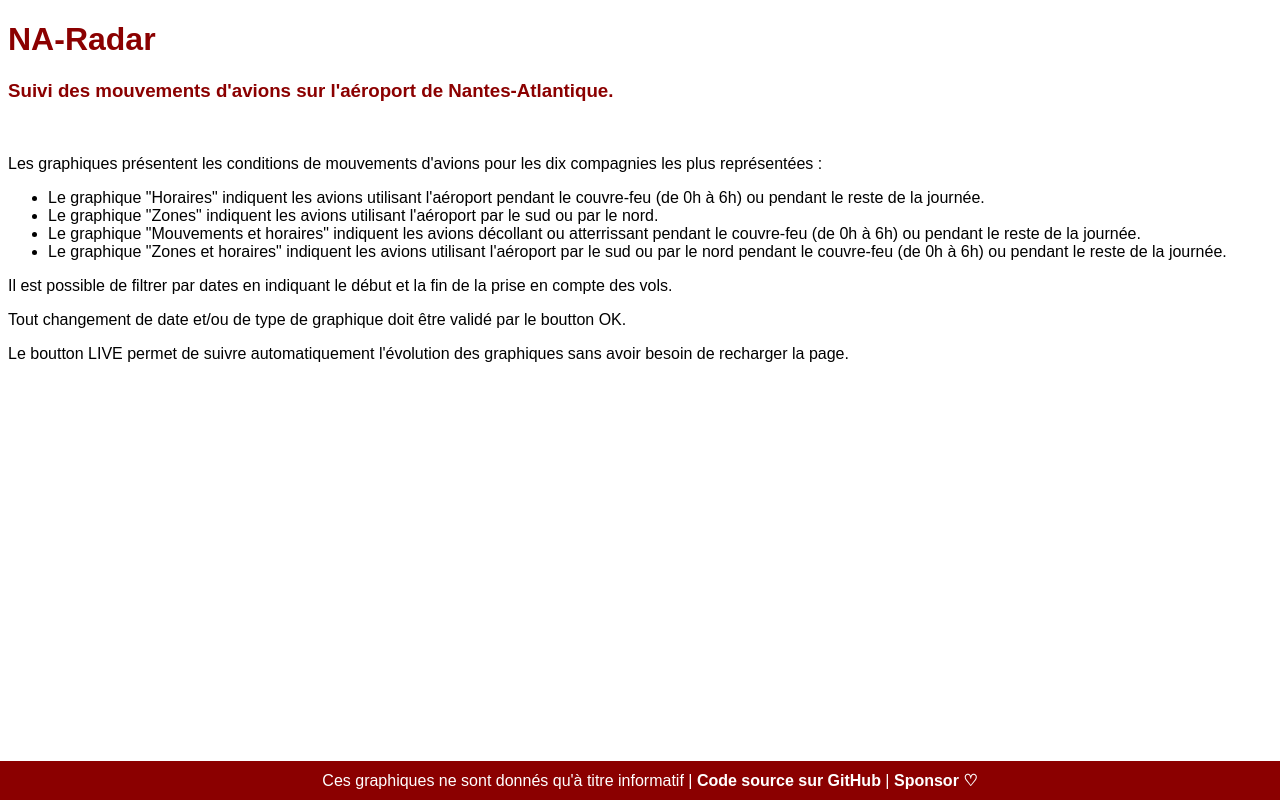
After one commit to matteli/na-radar, a Flask app: page /help in a window 1280 px wide. The commit adds this page. Run offline with Flask 2, Linux system fonts and the light colour scheme; parts of the project's set-up code (start-up, migrations or seed data) failed here and were passed over.

Commit message:
add help  page

```diff
--- a/na_visualize/na_visualize.py
+++ b/na_visualize/na_visualize.py
@@ -29,6 +29,11 @@ def index():
         end_date=end_date,
         type_graph=type_graph,
     )
+
+
+@app.route("/help", methods=["GET"])
+def help():
+    return render_template("help.html")
 
 
 @app.route("/graph", methods=["POST"])
--- /dev/null
+++ b/na_visualize/templates/base.html
@@ -0,0 +1,42 @@
+<!doctype html>
+
+<head>
+  <meta name="viewport" content="width=device-width, initial-scale=1">
+  <!-- Primary Meta Tags -->
+  <title>NA-Radar</title>
+  <meta name="title" content="NA-Radar">
+  <meta name="description" content="Suivi des mouvements d'avions sur l'aéroport de Nantes-Atlantique. ">
+
+  <!-- Open Graph / Facebook -->
+  <meta property="og:type" content="website">
+  <meta property="og:url" content="https://na-radar.matteli.fr/">
+  <meta property="og:title" content="NA-Radar">
+  <meta property="og:description" content="Suivi des mouvements d'avions sur l'aéroport de Nantes-Atlantique. ">
+  <meta property="og:image" content="https://na-radar.matteli.fr/media/preview.png">
+
+  <!-- Twitter -->
+  <meta property="twitter:card" content="summary_large_image">
+  <meta property="twitter:url" content="https://na-radar.matteli.fr/">
+  <meta property="twitter:title" content="NA-Radar">
+  <meta property="twitter:description" content="Suivi des mouvements d'avions sur l'aéroport de Nantes-Atlantique. ">
+  <meta property="twitter:image" content="https://na-radar.matteli.fr/media/preview.png">
+
+  <link rel="stylesheet" href='/static/style.css' />
+  <link rel="shortcut icon" href="{{ url_for('static', filename='favicon.ico') }}" />
+</head>
+
+<body>
+  <h1>
+    NA-Radar
+  </h1>
+  <h3>
+    Suivi des mouvements d'avions sur l'aéroport de Nantes-Atlantique.
+  </h3>
+  <br />
+  {% block content %}{% endblock %}
+  <footer>
+    Ces graphiques ne sont donnés qu'à titre informatif | <a href="https://github.com/matteli/na-radar">Code source sur
+      GitHub</a> | <a href="https://github.com/sponsors/matteli">Sponsor &#9825;</a>
+  </footer>
+  {% block script %}{% endblock %}
+</body>
--- /dev/null
+++ b/na_visualize/templates/help.html
@@ -0,0 +1,28 @@
+{% extends "base.html" %}
+{% block content %}
+<p>Les graphiques présentent les conditions de mouvements d'avions pour les dix compagnies les plus représentées :
+  <ul>
+    <li>
+      Le graphique "Horaires" indiquent les avions utilisant l'aéroport pendant le couvre-feu (de 0h à 6h) ou pendant le reste de la journée.
+    </li>
+    <li>
+      Le graphique "Zones" indiquent les avions utilisant l'aéroport par le sud ou par le nord.
+    </li>
+    <li>
+      Le graphique "Mouvements et horaires" indiquent les avions décollant ou atterrissant pendant le couvre-feu (de 0h à 6h) ou pendant le reste de la journée.
+    </li>
+    <li>
+      Le graphique "Zones et horaires" indiquent les avions utilisant l'aéroport par le sud ou par le nord pendant le couvre-feu (de 0h à 6h) ou pendant le reste de la journée.
+    </li>
+  </ul>
+</p>
+<p>
+  Il est possible de filtrer par dates en indiquant le début et la fin de la prise en compte des vols.
+</p>
+<p>
+  Tout changement de date et/ou de type de graphique doit être validé par le boutton OK.
+</p>
+<p>
+  Le boutton LIVE permet de suivre automatiquement l'évolution des graphiques sans avoir besoin de recharger la page.
+</p>
+{% endblock %}
```
Also changed, not shown: na_visualize/templates/dash.html (+5 -44 lines).
